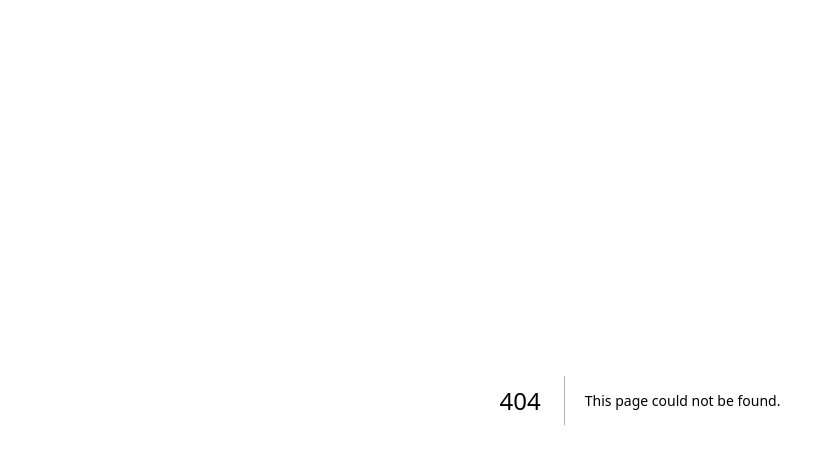
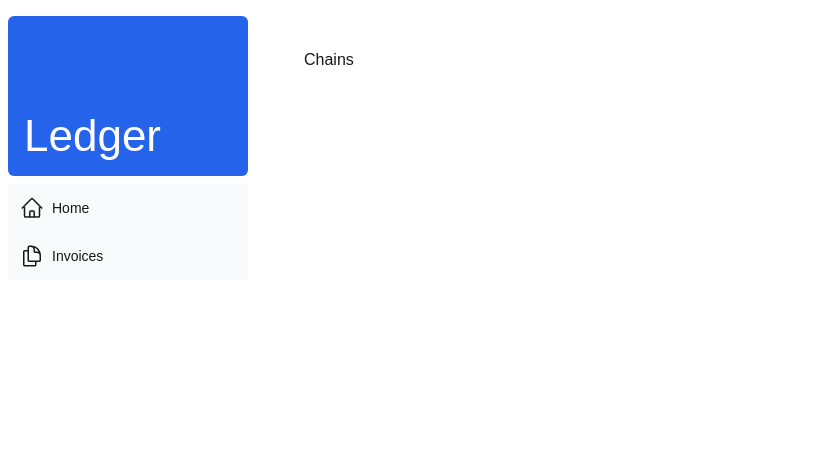
Before and after one commit to pstric/next-ledger, a Next.js app: page /dashboard/chains in a window 1280 px wide. Before the commit this address had no page. Shown: the top 464 px of the page, without its empty margins (0-835 px from the left). Built offline with nearby package versions, Linux system fonts and the light colour scheme; a web font is replaced by a local one.

Commit message:
Add empty chains page

```diff
--- /dev/null
+++ b/app/dashboard/chains/page.tsx
@@ -0,0 +1,5 @@
+export default function Page() {
+    return (
+        <p>Chains</p>
+    );
+}
```
